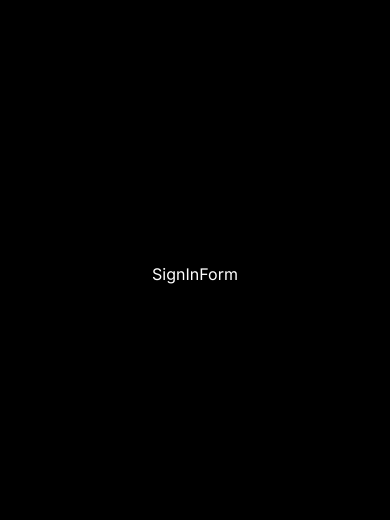
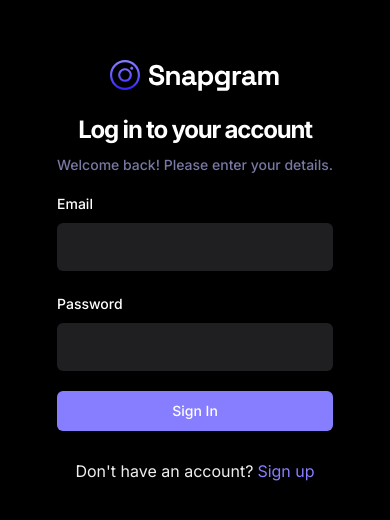
Before and after one commit to Rashin-Harisi/social-media-app, a React (Vite) app: page /sign-in in a window 390 px wide. Shown: the part 148-668 px from the top of the page. Built offline with nearby package versions, Linux system fonts and the light colour scheme; no server answers.

Commit message:
creating sign-in page

```diff
--- a/src/_auth/Forms/SignInForm.tsx
+++ b/src/_auth/Forms/SignInForm.tsx
@@ -1,8 +1,99 @@
-import React from 'react'
+import { z } from "zod";
+import { zodResolver } from "@hookform/resolvers/zod";
+import { useForm } from "react-hook-form";
+import { Button } from "@/components/ui/button";
+import { useToast } from "@/components/ui/use-toast"
+import { Form, FormControl, FormField, FormItem, FormLabel, FormMessage, } from "@/components/ui/form";
+import { Input } from "@/components/ui/input"
+import { SignInValidation } from "@/lib/validation";
+import Loader from "@/components/shared/Loader";
+import { Link , useNavigate} from "react-router-dom";
+import { useSignInAccount } from "@/lib/react-query/queriesAndMutations";
+import { useUserContext } from "@/context/AuthContex";
+
+
+
 
 const SignInForm = () => {
+  const { toast } = useToast();
+
+  const { mutateAsync :  signInAccount}= useSignInAccount();
+  const {checkAuthUser, isLoading: isUserLoading} = useUserContext();
+  const navigate = useNavigate();
+
+  // 1. Define your form.
+  const form = useForm<z.infer<typeof SignInValidation>>({
+    resolver: zodResolver(SignInValidation),
+    defaultValues: {
+      email: "",
+      password: ""
+    },
+  })
+
+  // 2. Define a submit handler.
+  async function onSubmit(values: z.infer<typeof SignInValidation>) {
+
+    const session = await signInAccount( {
+      email: values.email,
+      password : values.password,
+    })
+
+    if(!session){
+      return toast({title: 'Sign up failed. Please try again.'})
+    }
+
+    const isLoggedIn= await checkAuthUser();
+    if(isLoggedIn){
+      form.reset();
+      navigate('/')
+    }else{
+      return toast({title: 'Sign up failed. Please try again.'})
+    }
+  }
+
   return (
-    <div>SignInForm</div>
+    <Form {...form}>
+      <div className="sm:w-420 flex-center flex-col">
+        <img src='/assets/images/logo.svg' alt='logo' />
+        <h2 className="h3-bold md:h2-bold pt-5 sm:pt-12">Log in to your account</h2>
+        <p className="text-light-3 small-medium md:base-regular mt-2">Welcome back! Please enter your details. </p>
+        <form onSubmit={form.handleSubmit(onSubmit)} className="flex flex-col gap-5 w-full mt-4">
+          <FormField
+            control={form.control}
+            name="email"
+            render={({ field }) => (
+              <FormItem>
+                <FormLabel>Email</FormLabel>
+                <FormControl>
+                  <Input type='email' className="shad-input" {...field} />
+                </FormControl>
+                <FormMessage />
+              </FormItem>
+            )}
+          />
+          <FormField
+            control={form.control}
+            name="password"
+            render={({ field }) => (
+              <FormItem>
+                <FormLabel>Password</FormLabel>
+                <FormControl>
+                  <Input type='password' className="shad-input" {...field} />
+                </FormControl>
+                <FormMessage />
+              </FormItem>
+            )}
+          />
+          <Button type="submit" className="shad-button_primary">
+            {isUserLoading? (<div className="flex-center gap-2"><Loader/> Loading... </div>) : "Sign In"}
+          </Button>
+          <p className="text-small-regular text-light-2 text-center mt-2 mb-2">
+            Don't have an account?
+            <Link to='/sign-up' className="text-primary-500 text-small-semibold ml-1">Sign up </Link>
+          </p>
+        </form>
+      </div>
+    </Form>
   )
 }
 
--- a/src/lib/validation/index.ts
+++ b/src/lib/validation/index.ts
@@ -5,4 +5,9 @@
     username: z.string().min(2,{message: 'Too Short'}),
     email : z.string().email(),
     password : z.string().min(8,{message:'Password must be at least 8 characters'}),
-  })
+})
+
+export const SignInValidation = z.object({
+  email : z.string().email(),
+  password : z.string().min(8,{message:'Password must be at least 8 characters'}),
+})
```
